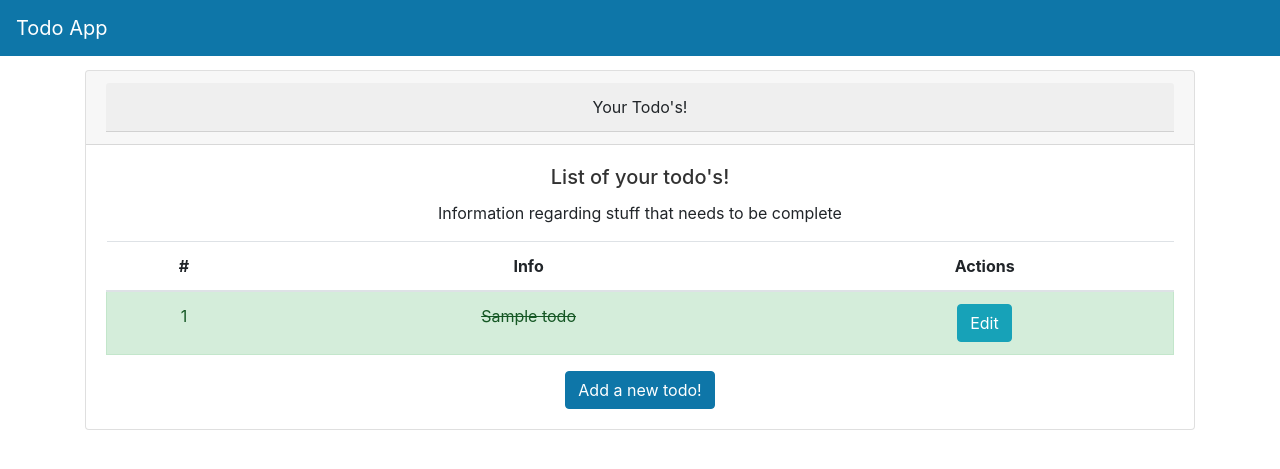
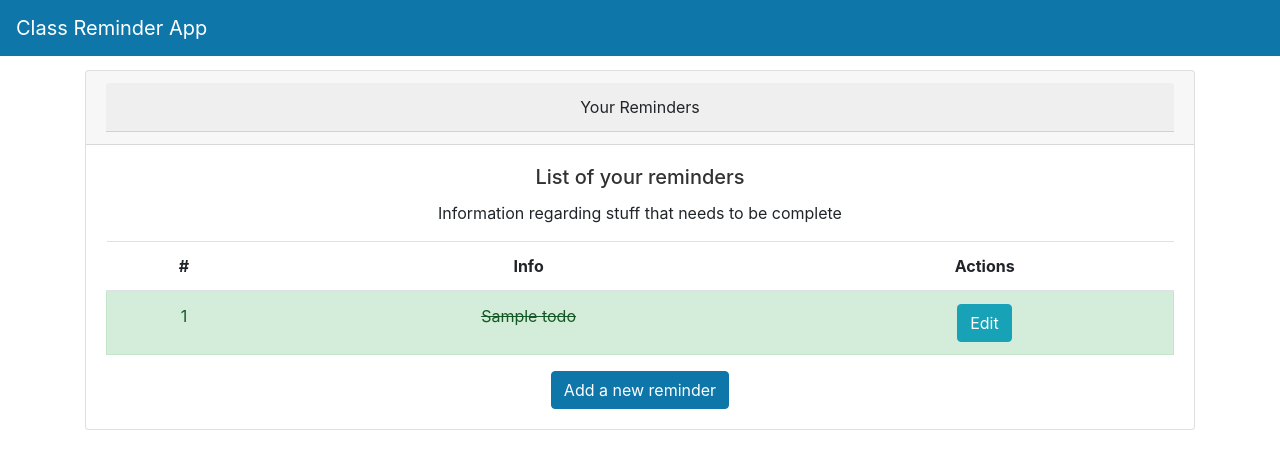
Before and after one commit to lanaafif/Class_Reminder_App, a FastAPI app: template TodoApp/templates/todo.html in a window 1280 px wide. Shown: the top 469 px of the page. Run offline with FastAPI, Linux system fonts and the light colour scheme; the template is opened without the code that fills it: most values are stand-ins (such as "Sample title", 1, 10 or a date in 2020); some libraries are stand-ins or nearby versions.

Commit message:
edit reminder

```diff
--- a/TodoApp/templates/add-todo.html
+++ b/TodoApp/templates/add-todo.html
@@ -3,7 +3,7 @@
 <div class="container">
     <div class="card">
         <div class="card-header">
-            Make a new todo
+            Create a new reminder
         </div>
         <div class="card-body">
             <form id="todoForm">
@@ -27,7 +27,7 @@
                         <option>5</option>
                     </select>
                 </div>
-                <button type="submit" class="btn btn-primary"> Add new todo </button>
+                <button type="submit" class="btn btn-primary"> Add new reminder </button>
                 <a href="/todos/todo-page" class="btn btn-success">Back</a>
             </form>
         </div>
--- a/TodoApp/templates/admin_dashboard.html
+++ b/TodoApp/templates/admin_dashboard.html
@@ -7,7 +7,7 @@
         </div>
         <div class="card-body">
             <h5 class="card-title">
-                Click a student to view and manage their ToDo list
+                Click a student to view and manage their reminders
             </h5>
 
             <table class="table table-hover">
@@ -26,7 +26,7 @@
                     <td>{{ student.username }}</td>
                     <td>{{ student.email }}</td>
                     <td>
-                        <a class="btn btn-outline-primary" href="/admin/user/{{ student.id }}/todos-page">View Todos</a>
+                        <a class="btn btn-outline-primary" href="/admin/user/{{ student.id }}/todos-page">View Reminders</a>
                     </td>
                 </tr>
                 {% endfor %}
--- a/TodoApp/templates/edit-todo.html
+++ b/TodoApp/templates/edit-todo.html
@@ -3,7 +3,7 @@
 <div class="container">
     <div class="card">
         <div class="card-header">
-            Let's edit your todo!
+            Edit your reminder
         </div>
         <div class="card-body">
             <form id="editTodoForm">
@@ -33,7 +33,7 @@
                         endif %}>
                     <label class="form-check-label">Complete</label>
                 </div>
-                <button type="submit" class="btn btn-primary">Edit your todo</button>
+                <button type="submit" class="btn btn-primary">Update reminder</button>
                 <button id="deleteButton" type="button" class="btn btn-danger">Delete</button>
                 <a href="/todos/todo-page" class="btn btn-success">Back</a>
             </form>
--- a/TodoApp/templates/layout.html
+++ b/TodoApp/templates/layout.html
@@ -5,7 +5,7 @@
     <link rel="stylesheet" type="text/css" href="{{ url_for('static', path='/css/base.css') }}">
     <link rel="stylesheet" type="text/css" href="{{ url_for('static', path='/css/bootstrap.css') }}">
     <meta charset="UTF-8">
-    <title>TodoApp</title>
+    <title>Class Reminder App</title>
 </head>
 
 <body>
--- a/TodoApp/templates/navbar.html
+++ b/TodoApp/templates/navbar.html
@@ -1,6 +1,6 @@
 <div>
     <nav class="navbar navbar-expand-md navbar-dark main-color fixed-top">
-        <a class="navbar-brand" href="#">Todo App</a>
+        <a class="navbar-brand" href="#">Class Reminder App</a>
         <button class="navbar-toggler" type="button" data-toggle="collapse" data-target="#navbarNav"
             aria-controls="navbarNav" aria-expanded="false" aria-label="Toggle navigation">
             <span class="navbar-toggler-icon"></span>
--- a/TodoApp/templates/todo.html
+++ b/TodoApp/templates/todo.html
@@ -5,9 +5,9 @@
         <div class="card-header">
             <div class="card-header">
                 {% if is_teacher_view %}
-                    {{ viewed_student }}'s Todo List (Teacher View)
+                    {{ viewed_student }}'s Reminders (Teacher View)
                 {% else %}
-                    Your Todo's!
+                    Your Reminders
                 {% endif %}
             </div>
         </div>
@@ -16,7 +16,7 @@
                 {% if is_teacher_view %}
                     Assigned tasks for {{ viewed_student }}
                 {% else %}
-                    List of your todo's!
+                    List of your reminders
                 {% endif %}
             </h5>
             <p class="card-text">
@@ -59,7 +59,7 @@
                 {% endfor %}
                 </tbody>
             </table>
-            <a href="add-todo-page" class="btn btn-primary">Add a new todo!</a>
+            <a href="add-todo-page" class="btn btn-primary">Add a new reminder</a>
         </div>
     </div>
 </div>
```
